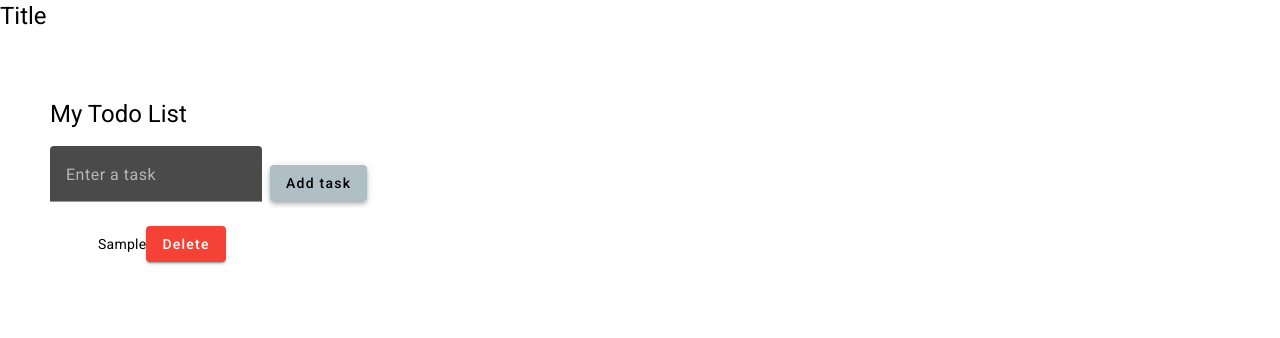
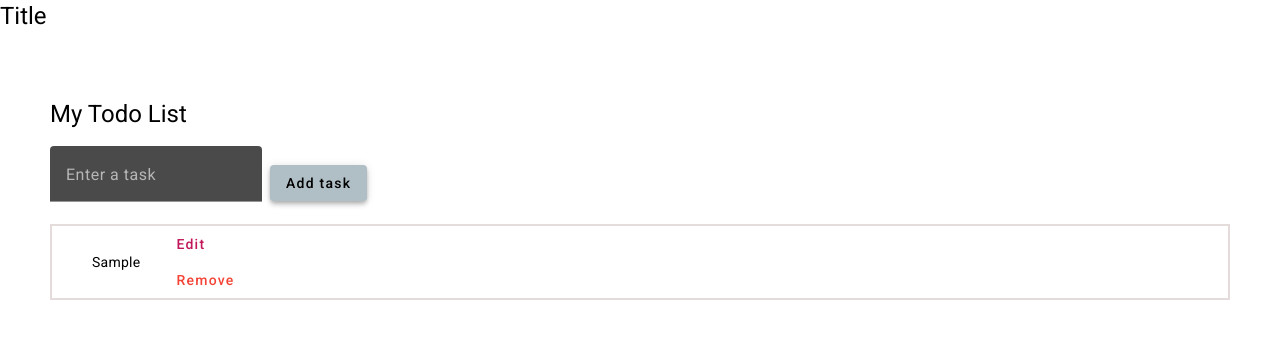
Before and after one commit to Tanusha01/todo-list, an Angular app: page / in a window 1280 px wide. Both pictures are taken after typing "Sample" into the empty fields and a click on the button "Add task". Shown: the top 338 px of the page. Built offline with nearby package versions, Linux system fonts and the light colour scheme.

Commit message:
add edit task logic

```diff
--- a/src/app/todo-list/todo-list.component.html
+++ b/src/app/todo-list/todo-list.component.html
@@ -3,8 +3,9 @@
   <form>
     <mat-form-field>
       <mat-label>Enter a task</mat-label>
-      <input matInput [(ngModel)]="newTask" name="newTask" />
+      <input matInput [(ngModel)]="newTask" name="newTask" value="task" />
     </mat-form-field>
+    <ng-container *ngIf="!editing">
       <button
         mat-raised-button
         color="accent"
@@ -13,6 +14,25 @@
       >
         Add task
       </button>
+    </ng-container>
+    <ng-container *ngIf="editing">
+      <button
+        mat-raised-button
+        color="accent"
+        class="add-button"
+        (click)="saveChanges()"
+      >
+        Save
+      </button>
+      <button
+        mat-raised-button
+        color="accent"
+        class="add-button"
+        (click)="cancel()"
+      >
+        Cancel
+      </button>
+    </ng-container>
   </form>
 
   <div class="task-list">
@@ -20,6 +40,7 @@
       <app-todo-task
         [task]="task"
         (remove)="removeTask($event)"
+        (edit)="editTask($event)"
       ></app-todo-task>
     </ng-container>
   </div>
--- a/src/app/todo-list/todo-list.component.ts
+++ b/src/app/todo-list/todo-list.component.ts
@@ -9,7 +9,9 @@ import { Task } from '../types/task.type';
 export class TodoListComponent {
   public taskList:Task []=[];
   public newTask:string;
+  public editing:boolean;
 private lastId:number = 0;
+private editedTskId:number;
 
   addTask():void{
     if(this.newTask){
@@ -19,6 +21,20 @@ private lastId:number = 0;
   }
 removeTask(taskId:number):void{
   const taskIndex = this.taskList.findIndex(task => task.id === taskId);
-this.taskList.splice(taskIndex, 1)
+  this.taskList.splice(taskIndex, 1)
+}
+editTask(taskId:number):void{
+  this.editedTskId = taskId;
+  this.editing = true;
+  this.newTask = this.taskList.find(task => task.id === taskId).title;
+}
+saveChanges():void{
+  this.taskList.find(task => task.id === this.editedTskId).title = this.newTask;
+  this.cancel();
+}
+cancel():void{
+this.editing = false;
+this.newTask = '';
+this.editedTskId = null;
 }
 }
--- a/src/app/todo-task/todo-task.component.html
+++ b/src/app/todo-task/todo-task.component.html
@@ -1,10 +1,19 @@
 <div class="task-wrapper">
-  <mat-checkbox [checked]="task.completed" (change)="complete($event.checked)">
-  </mat-checkbox>
   <div class="task-content">
+    <mat-checkbox
+      [checked]="task.completed"
+      (change)="complete($event.checked)"
+    >
+    </mat-checkbox>
+
     <div [ngClass]="{ completed: task.completed }">{{ task.title }}</div>
-    <button mat-raised-button color="warn" (click)="removeTask()">
-      Delete
+  </div>
+  <div class="action-buttons">
+    <button mat-stroked-button color="primary" (click)="editTask()">
+      Edit
+    </button>
+    <button mat-stroked-button color="warn" (click)="removeTask()">
+      Remove
     </button>
   </div>
 </div>
--- a/src/app/todo-task/todo-task.component.scss
+++ b/src/app/todo-task/todo-task.component.scss
@@ -1,7 +1,8 @@
 :host{
     .task-wrapper{
         display: flex;
-        gap:8px;
+        gap: 20px;
+        border: 2px solid rgb(228, 219, 219);
        }
 
     .task-content{
@@ -13,4 +14,9 @@
         text-decoration: line-through;
         opacity: 0.5;
     }
+    .mat-mdc-outlined-button{
+        display: flex;
+        justify-content: space-between;
+        align-items: center;
+        }
 }
--- a/src/app/todo-task/todo-task.component.ts
+++ b/src/app/todo-task/todo-task.component.ts
@@ -9,11 +9,17 @@ export class TodoTaskComponent {
   @Input()task: Task;
 
   @Output() remove: EventEmitter<number> = new EventEmitter<number>();
+  @Output() edit: EventEmitter<number> = new EventEmitter<number>();
+
   removeTask():void{
 this.remove.emit(this.task.id);
   }
 
-  complete(checked:boolean):void{
+  editTask():void {
+    this.edit.emit(this.task.id);
+      }
+
+  complete(checked:boolean):void {
     this.task.completed = checked;
   }
 }
```
Lines whose indentation alone changed are shown as unchanged.
